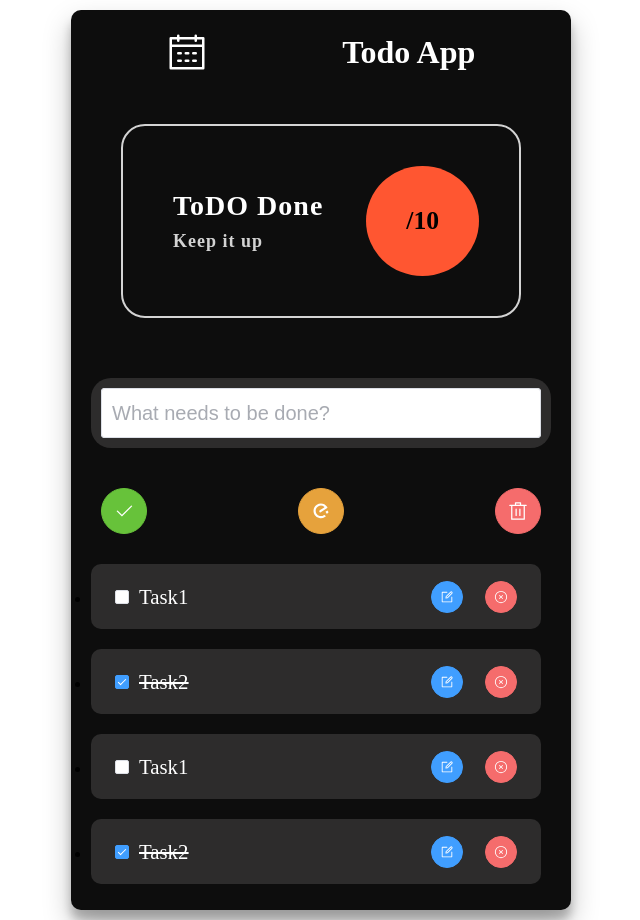
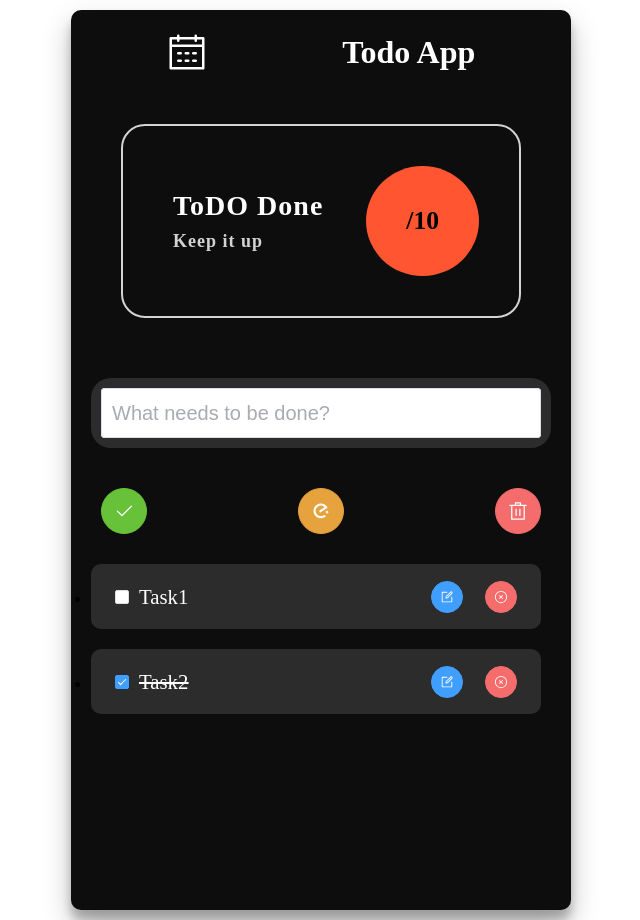
Before and after one commit to Bhavyashree-DC/Vue3-todo-app, a Vue app: page / in a window 1280 px wide. Shown: the whole page, without its empty margins (319-959 px from the left). Built offline with nearby package versions, Linux system fonts and the light colour scheme.

Commit message:
New tasks are added using input filed

```diff
--- a/src/assets/store/store.js
+++ b/src/assets/store/store.js
@@ -14,20 +14,10 @@ const store = ref({
       isCompleted: true,
       isEditing: true,
     },
-    {
-      id: 1,
-      todoName: 'Task1',
-      isCompleted: false,
-      isEditing: false,
-    },
-    {
-      id: 2,
-      todoName: 'Task2',
-      isCompleted: true,
-      isEditing: true,
-    },
   ],
+
   filter:'all',
+
 });
 
 // Define getters using computed properties
@@ -43,4 +33,12 @@ const getters = {
   }),
 };
 
-export { store, getters };
+const addTask = (taskName) => {
+   store.value.tasks.push({
+      id:store.value.tasks.length + 1,
+      todoName: taskName,
+      isCompleted: false,
+      isEditing: false,
+   });
+};
+export { store, getters, addTask };
--- a/src/components/TaskInput.vue
+++ b/src/components/TaskInput.vue
@@ -2,30 +2,27 @@
     <div class="input-field">
       <el-input v-model="input"
       placeholder="What needs to be done?"
+      @keyup.enter="handleEnter"
       clearable />
-        <!-- <el-row class="demo-autocomplete">
-            <el-col :span="30">
-            <h5>
-                list suggestions when activated
-            </h5>
-            <el-autocomplete
-                v-model="state1"
-                :fetch-suggestions="querySearch"
-                clearable
-                class="inline-input w-50"
-                placeholder="Please Input"
-                @select="handleSelect"
-            />
-            </el-col>
-        </el-row>-->
     </div>
 </template>
 
 <script setup>
 
 import { ref } from 'vue';
+import { addTask } from '../assets/store/store'
 
 const input = ref('')
+const handleEnter = () => {
+  if (!input.value.trim()) {
+    alert('Please enter the input!');
+    return;
+  }
+
+  addTask(input.value.trim());
+
+  input.value = '';
+};
 
 </script>
 
```
